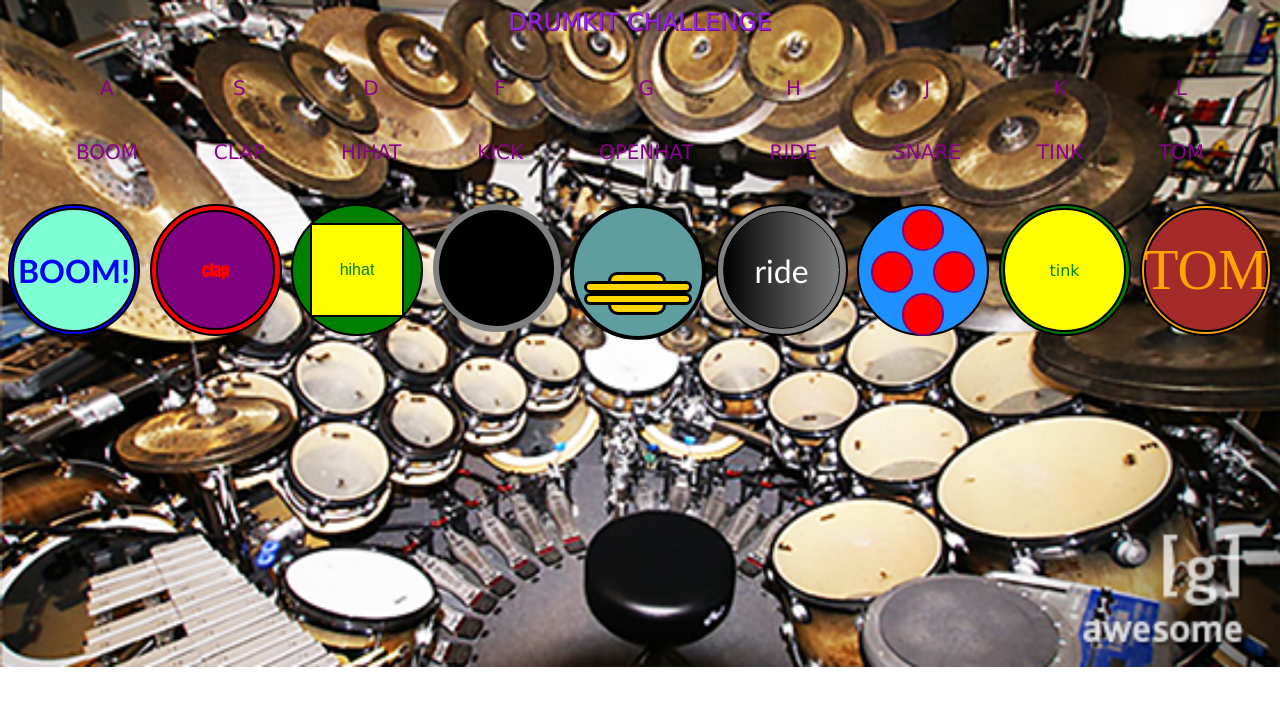
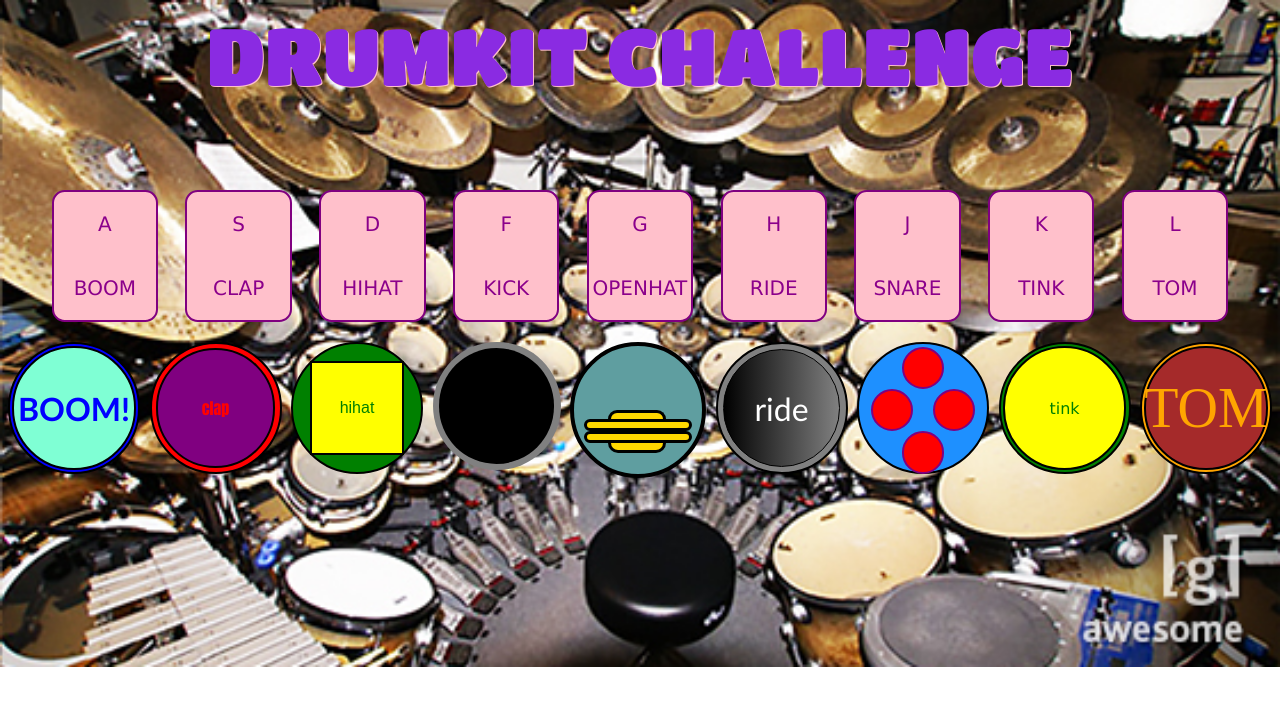
Before and after one commit to kw-codenation/week-03-drumkit, a plain HTML site: page index.html in a window 1280 px wide. Drawn offline with Linux system fonts and the light colour scheme; a web font is replaced by a local one.

Commit message:
add some borders to the key codes

```diff
--- a/style.css
+++ b/style.css
@@ -1,3 +1,5 @@
+@import url('https://fonts.googleapis.com/css2?family=Titan+One&display=swap');
+
 body
 {
     background-image: url(./images/drumkit.jpg);
@@ -6,12 +8,13 @@ body
 }
 .title
 {
-    font-family:verdana;
-    font-size:3vh;
+    font-family:titan one;
+    font-size:10vh;
     text-transform:uppercase;
     color:blueviolet;
     text-align:center;
-    text-shadow:1px 1px purple;
+    text-shadow:1px 1px pink;
+    margin-bottom:10vh;
 }
 .keys
 {
@@ -32,6 +35,10 @@ body
     font-size:2.5vh;
     color:darkmagenta;
     text-transform:uppercase;
+    background-color:pink;
+    border:solid 2px purple;
+    border-radius: 1vw;;
+    width:8vw;
 }
 
 .key-name
@@ -41,6 +48,7 @@ body
 .key-name:hover
 {
     color:deeppink;
+    font-weight:bolder;
 }
 
 .drums
```
